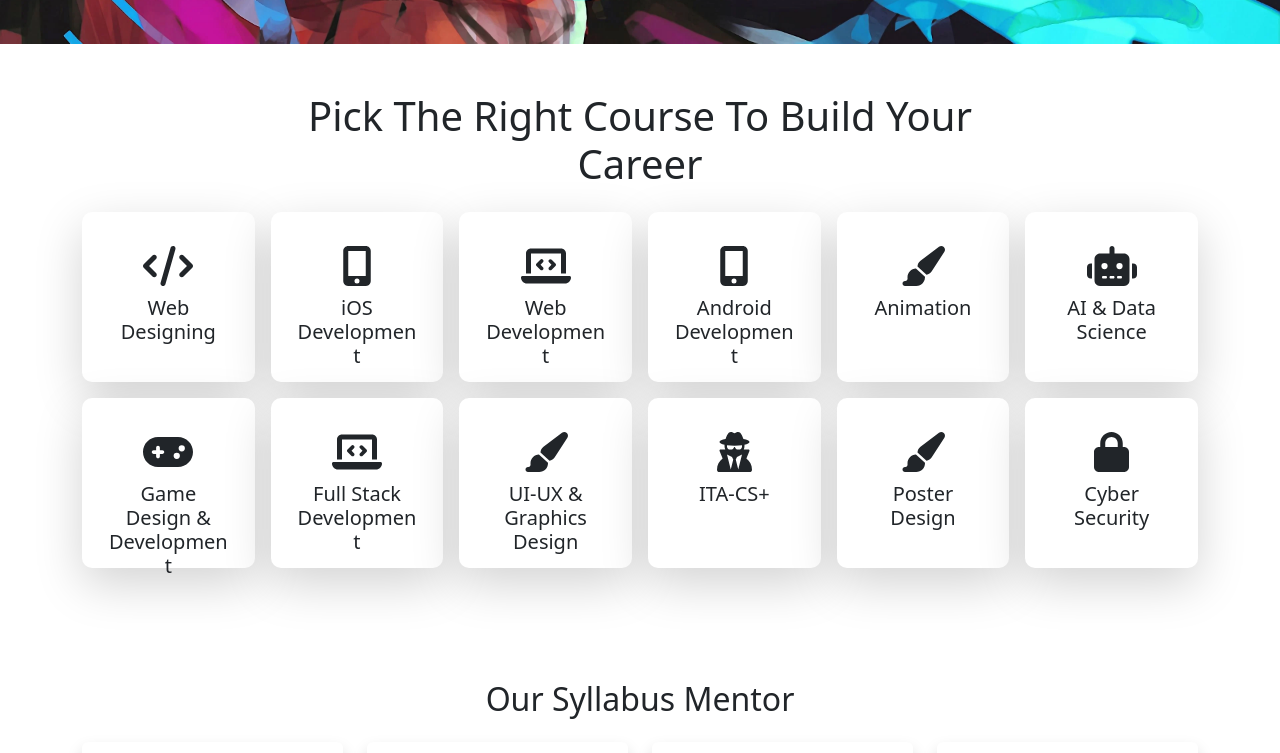
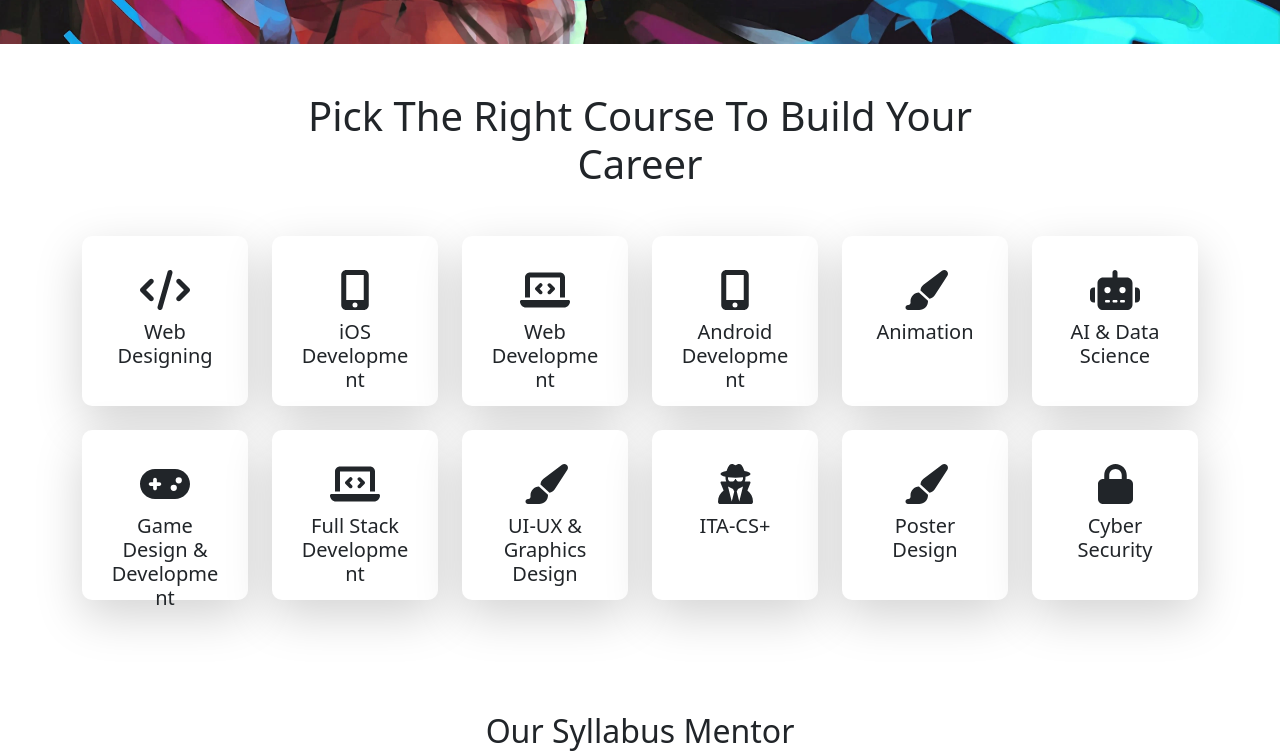
Before and after one commit to Dhyana6115/propsmaploop, a React (Create React App) app: page / in a window 1280 px wide. Shown: the part 733-1486 px from the top of the page. Built offline with nearby package versions, Linux system fonts and the light colour scheme.

Commit message:
Update CareerPage.jsx

```diff
--- a/src/pages/career/CareerPage.jsx
+++ b/src/pages/career/CareerPage.jsx
@@ -5,13 +5,13 @@ import CareerCardUi from "./CareerCardUi";
 const CareerPage = () => {
   return (
     <div className="container py-5 ">
-      <h1 className="text-center mb-4">
+      <h1 className="text-center mb-5">
         Pick The Right Course To Build Your <br />
         Career
       </h1>
-      <div className="row g-3">
+      <div className="row  g-4 justify-content-center">
         {Career.map((item, index) => (
-          <div key={index} className="col-md-2 col-lg-2">
+          <div key={index} className="col-md-3 col-lg-2">
             <CareerCardUi title={item.title} icon={item.icon} />
           </div>
         ))}
```
